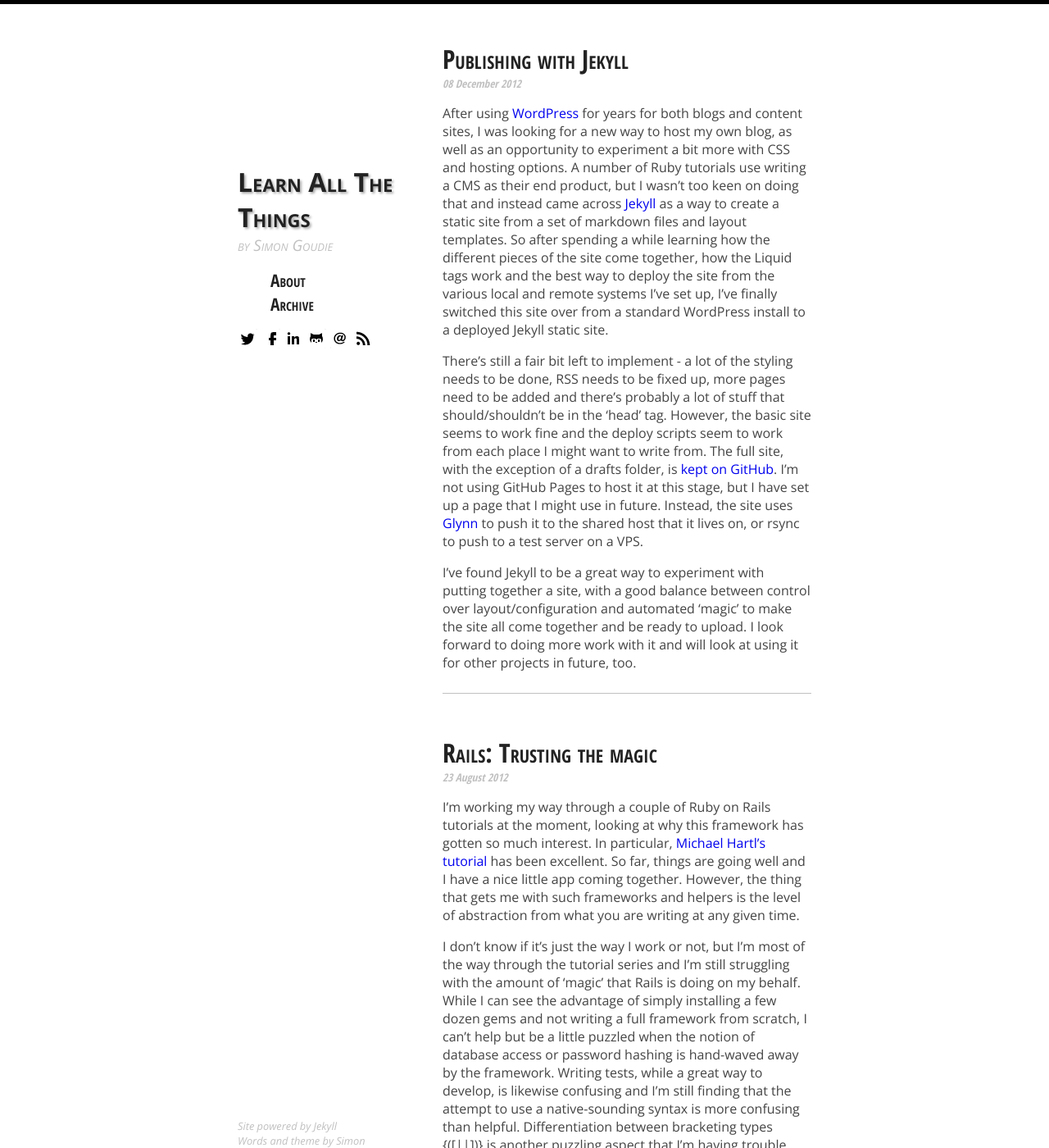
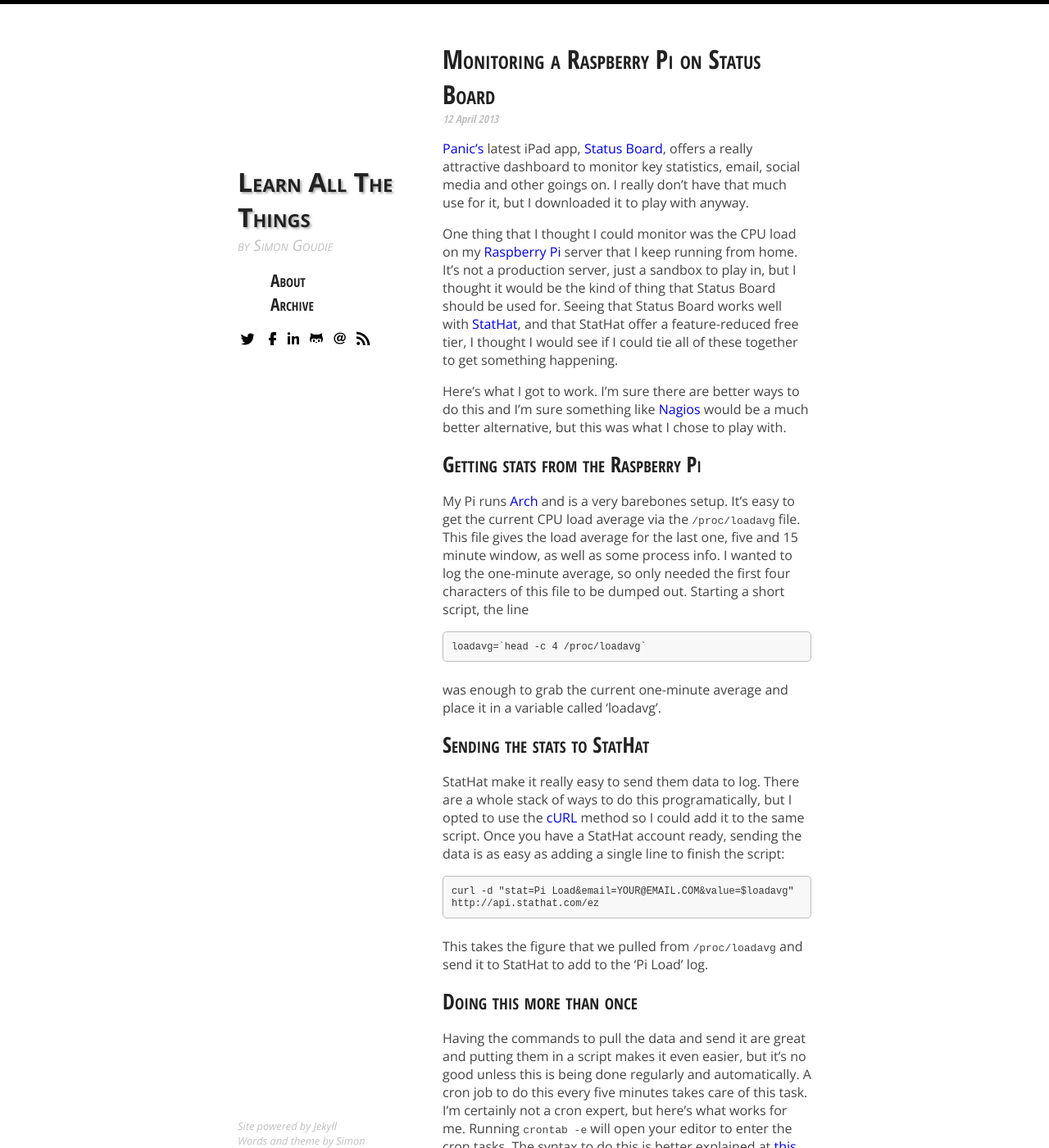
Before and after one commit to simongoudie/blog, a Jekyll site: the page built from index.html, in a window 1280 px wide and 1400 px high. Shown: the whole window at 82% size. Built offline with Jekyll 4.4.1, drawn with Linux system fonts in a browser that asks for light colours; Markdown is read by kramdown in place of the engine named in the settings; the list of posts is cut into pages by our own code; some of the changed text lies outside the part shown.

Commit message:
New post and h3 added to css

````diff
--- a/_config.yml
+++ b/_config.yml
@@ -7,8 +7,9 @@
 permalinks: pretty
 pygments: true
 paginate: 4
+markdown: redcarpet
 
-exclude: deployproduction.sh deploylocal.sh newpost.sh
+exclude: deploy.sh deployproduction.sh deploylocal.sh newpost.sh
 
 author:
   name: Simon Goudie
--- /dev/null
+++ b/_posts/2013-04-12-Monitoring-a-Raspberry-Pi-on-Status-Board.md
@@ -0,0 +1,64 @@
+---
+layout: post
+draft: false
+title: Monitoring a Raspberry Pi on Status Board
+---
+
+[Panic's](http://panic.com) latest iPad app, [Status Board](http://panic.com/statusboard), offers a really attractive dashboard to monitor key statistics, email, social media and other goings on. I really don't have that much use for it, but I downloaded it to play with anyway.
+
+
+One thing that I thought I could monitor was the CPU load on my [Raspberry Pi](http://raspberrypi.org) server that I keep running from home. It's not a production server, just a sandbox to play in, but I thought it would be the kind of thing that Status Board should be used for. Seeing that Status Board works well with [StatHat](http://stathat.com), and that StatHat offer a feature-reduced free tier, I thought I would see if I could tie all of these together to get something happening.
+
+
+Here's what I got to work. I'm sure there are better ways to do this and I'm sure something like [Nagios](http://nagios.org) would be a much better alternative, but this was what I chose to play with.
+
+
+###Getting stats from the Raspberry Pi
+My Pi runs [Arch](http://archlinux.org) and is a very barebones setup. It's easy to get the current CPU load average via the `/proc/loadavg` file. This file gives the load average for the last one, five and 15 minute window, as well as some process info. I wanted to log the one-minute average, so only needed the first four characters of this file to be dumped out. Starting a short script, the line
+
+
+```
+loadavg=`head -c 4 /proc/loadavg`
+```
+
+was enough to grab the current one-minute average and place it in a variable called 'loadavg'.
+
+
+###Sending the stats to StatHat
+StatHat make it really easy to send them data to log. There are a whole stack of ways to do this programatically, but I opted to use the [cURL](http://curl.haxx.se) method so I could add it to the same script. Once you have a StatHat account ready, sending the data is as easy as adding a single line to finish the script:
+
+```
+curl -d "stat=Pi Load&email=YOUR@EMAIL.COM&value=$loadavg" http://api.stathat.com/ez
+```
+
+This takes the figure that we pulled from `/proc/loadavg` and send it to StatHat to add to the 'Pi Load' log.
+
+
+###Doing this more than once
+Having the commands to pull the data and send it are great and putting them in a script makes it even easier, but it's no good unless this is being done regularly and automatically. A cron job to do this every five minutes takes care of this task. I'm certainly not a cron expert, but here's what works for me. Running `crontab -e` will open your editor to enter the cron tasks. The syntax to do this is better explained at [this site](http://www.thegeekstuff.com/2011/07/cron-every-5-minutes/) than what I could do, but, effectively, this line will run your script every five minutes and scrap any output (otherwise cron may email it to you, a great way to fill your inbox):
+
+```
+*/5 * * * * ~/path/to/your/script.sh > /dev/null 2>&1
+```
+
+
+The script I run is literally just the two lines that I mentioned above, here's the whole thing:
+
+```
+#! /bin/zsh
+loadavg=`head -c 4 /proc/loadavg`
+curl -d "stat=Pi Load&email=YOUR@EMAIL.COM&value=$loadavg" http://api.stathat.com/ez
+```
+
+
+###Displaying the log on Status Board
+StatHat is one of the two services that are already integrating with Status Board. This makes it super easy to drop the log into Status Board and have it come out as a nice graph. Just visit the log on the StatHat site, choose the timeframe you want to plot and look for the 'Status Board Graph URL' button at the bottom of the page. This can email the URL to your iPad. Once there, copy the URL, open Status Board and add a new graph, pasting in the URL you received.
+
+
+###That's about it
+With the graph added, you're all done - the cron job will pull the load data every five minutes and send it to StatHat, where it will be pulled from Status Board to display. It may look something like this:
+
+![Pi Load on Status Board]({{ site.url }}/img/piload.jpg "Pi Load on Status Board")
+
+
+I quite like StatHat - they offer a really good site and adding data is dead easy. Unfortunately, their [one price point of US$99/month](http://www.stathat.com/pricing) means that it won't be worth me signing up to unlock all the features of the site and will remain on their free plan, limited to ten stats (probably enough) with no automatic alerts or small-interval tracking (a bit disappointing). Hopefully, more services will be integrating with Status Board soon and the options will open up a bit.
--- a/css/style.css
+++ b/css/style.css
@@ -42,6 +42,15 @@
 
 h2 a:hover {
     text-shadow: #aaa 2px 2px 3px; }
+
+h3 {
+    font-family: 'Open Sans Condensed', sans-serif;
+    font-variant: small-caps;
+    font-size: 20pt;
+    text-decoration: none;
+    color: #222;
+    margin: 0;
+    padding: 0; }
 
 h4 {
     font-family: 'Open Sans Condensed', sans-serif;
````
Also changed, not shown: img/piload.jpg (added).
